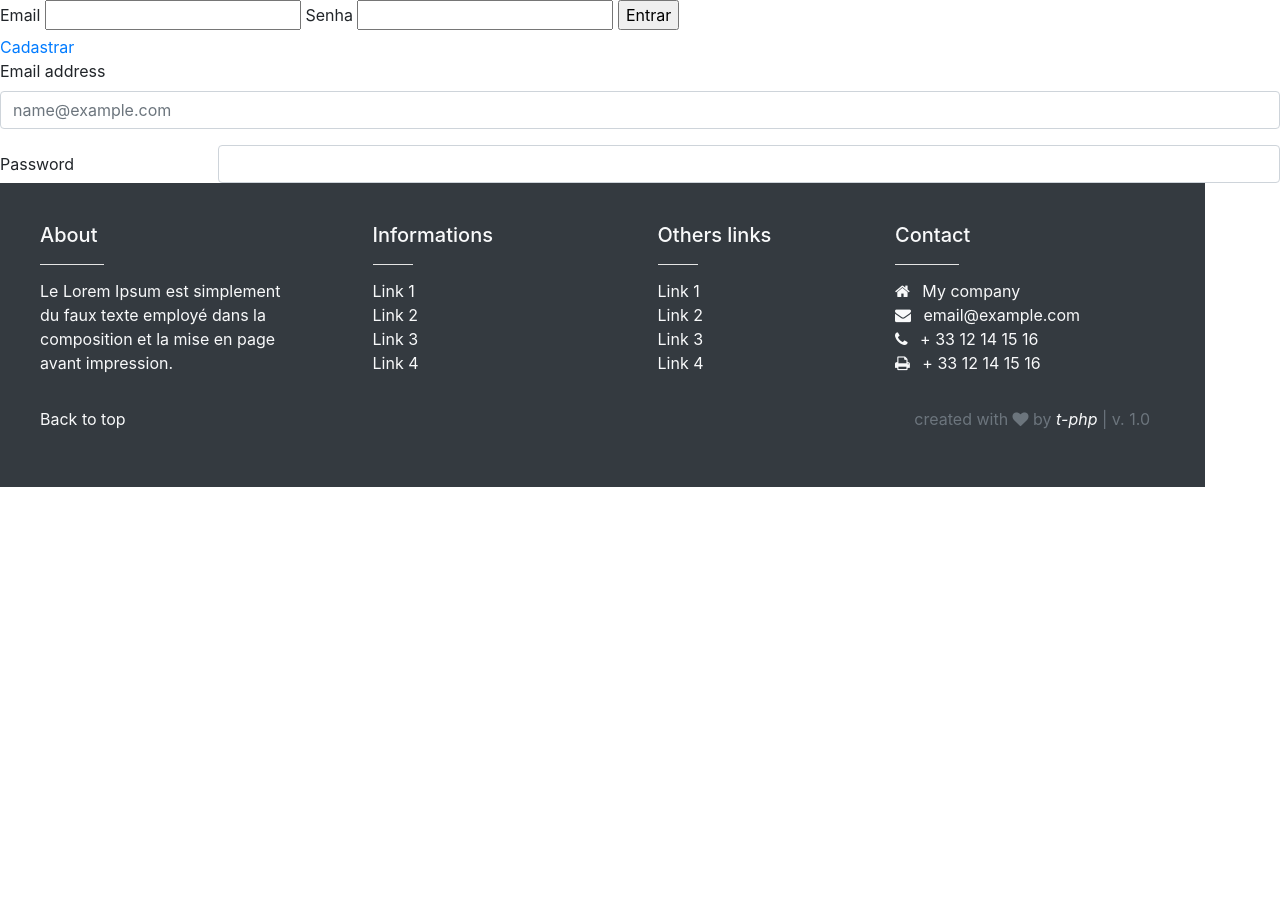
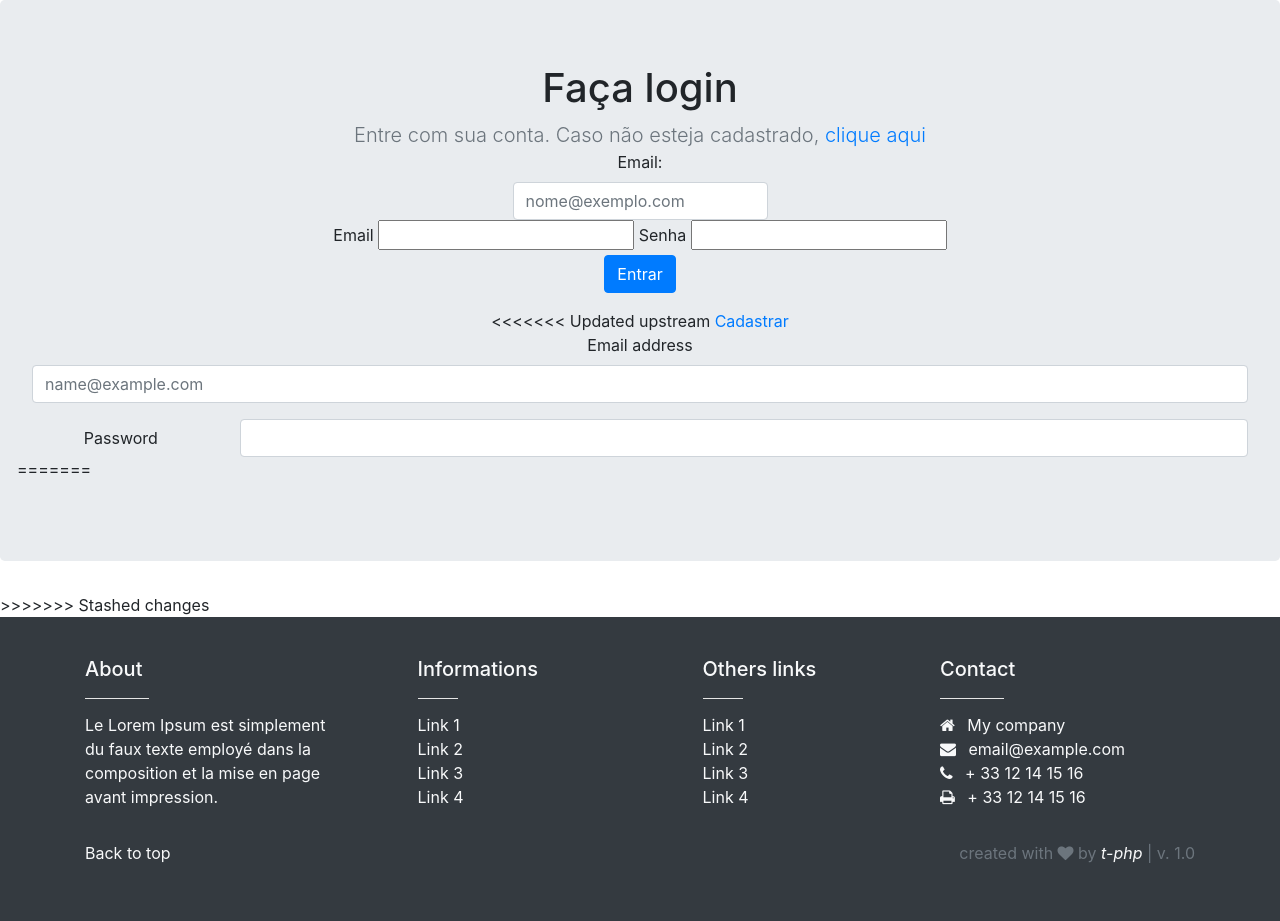
Before and after one commit to Crystroll/TCC, a PHP site: page /login.php in a window 1280 px wide. Shown: the part 61-982 px from the top of the page. Before the commit the page ends 548 px from the top, so only its background shows below. Run offline with PHP 8.4, Linux system fonts and the light colour scheme.

Commit message:
botei negocionho no meio bonito
a

```diff
--- a/login.php
+++ b/login.php
@@ -1,24 +1,42 @@
-<?php
-include "header.html";
-?>
 <!DOCTYPE html>
 <html>
 <head>
+    <?php include "header.html" ?>
     <meta charset='utf-8'>
     <title>Login</title>
     <meta name='viewport' content='width=device-width, initial-scale=1'>
     <link rel='stylesheet' type='text/css' media='screen' href='css/style.css'>
 </head>
 <body>
+<section class="jumbotron text-center">
+    <div class="container">
+        <h1 class="jumbotron-heading">Faça login</h1>
+        <p class="lead text-muted mb-0">Entre com sua conta. Caso não esteja cadastrado, <a href="registro.html">clique aqui</a> </p>
+    </div>
+    <div class="container">
+        <div class="row justify-content-center">
+            <div class="col-3">
+                <label for="email" class="form-label">Email:</label>
+
+                <input type="email" class="form-control" id="exampleFormControlInput1" placeholder="nome@exemplo.com">
+            </div>
+        </div>
+        </div>
     <div>
-        <form action="operador_login.php" method="post" name="login-form">
-            <label for="email">Email</label>
+            <form action="operador_login.php" method="post" name="login-form">
+            <label for="email" >Email</label>
             <input type="text" name="email" />
+
             <label for="password">Senha</label>
             <input type="password" name="password" />
-            <input type="submit" name="login" value="Entrar" />
+
+
+        <div class="col-auto">
+        <button type="submit" class="btn btn-primary mb-3" name="login" value="Entrar">Entrar</button>
+        </div>
         </form>
     </div>
+<<<<<<< Updated upstream
     <a href="registro.html">Cadastrar</a>
     <div class="mb-3">
   <label for="exampleFormControlInput1" class="form-label">Email address</label>
@@ -30,8 +48,11 @@ include "header.html";
       <input type="password" class="form-control" id="inputPassword">
     </div>
 
+=======
+
+
+</section>
+>>>>>>> Stashed changes
 </body>
 </html>
-<?php
-include "footer.html";
-?>
+<?php include "footer.html" ?>
```
